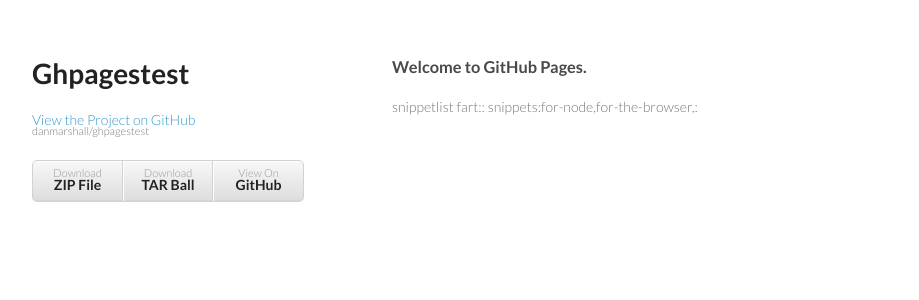
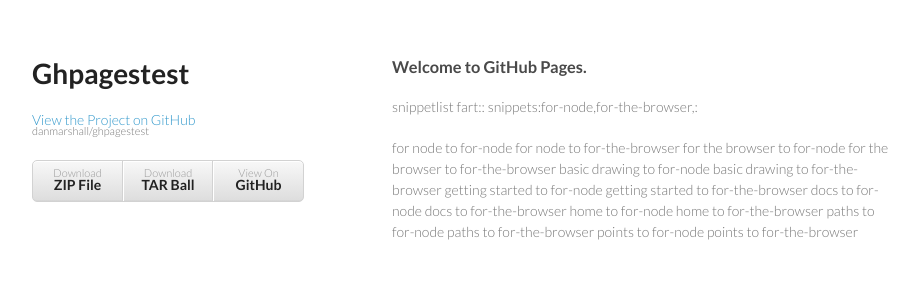
Before and after one commit to danmarshall/ghpagestest, a Jekyll site: the page built from docs/getting-started/index.html, in a window 1280 px wide. Shown: the top 300 px of the page, without its empty margins (178-1097 px from the left). Built offline with Jekyll 4.4.1, drawn with Linux system fonts in a browser that asks for light colours.

```diff
--- a/_layouts/snippetlist.html
+++ b/_layouts/snippetlist.html
@@ -23,6 +23,7 @@ snippets:{% for snippet in page.snippets %}{{ snippet }},{% endfor %}:
 
 {% for allpage in site.pages %}
   {% for snippet in page.snippets %}
+  {{ allpage.title }} to {{ snippet }}
     {% if allpage.title == snippet %}
 {{ allpage.content }}
     {% endif %}
```
